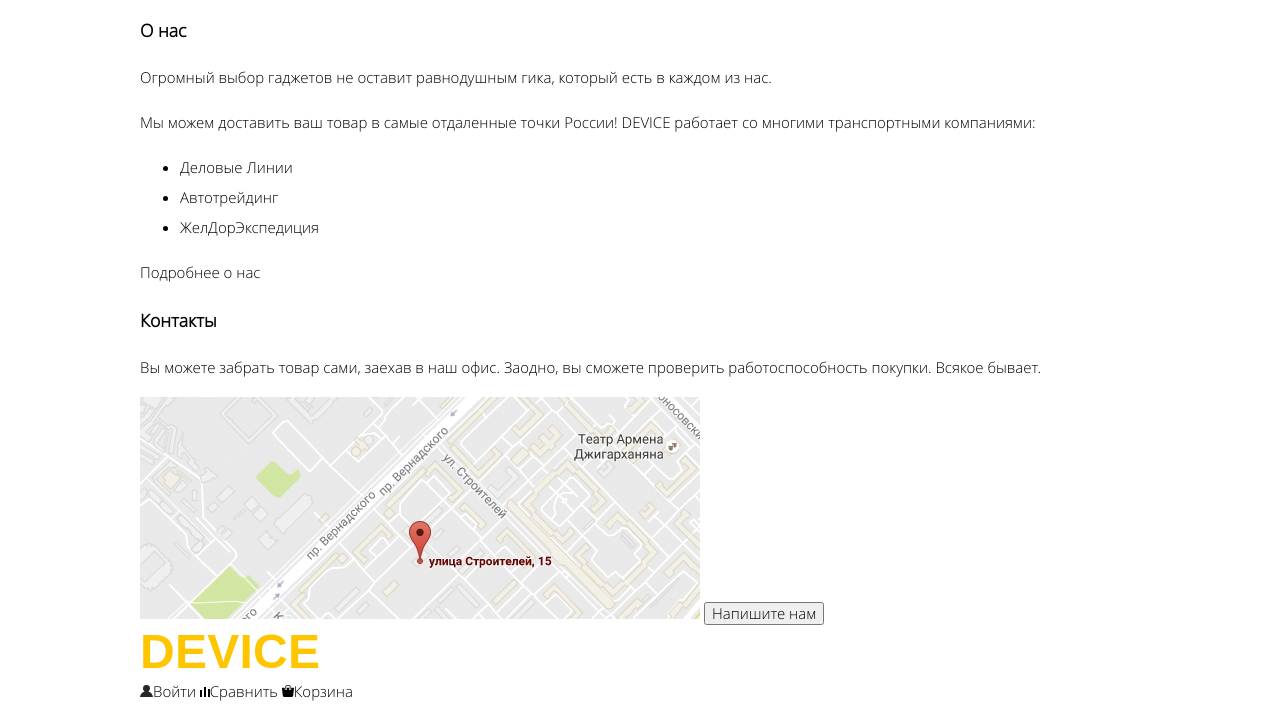
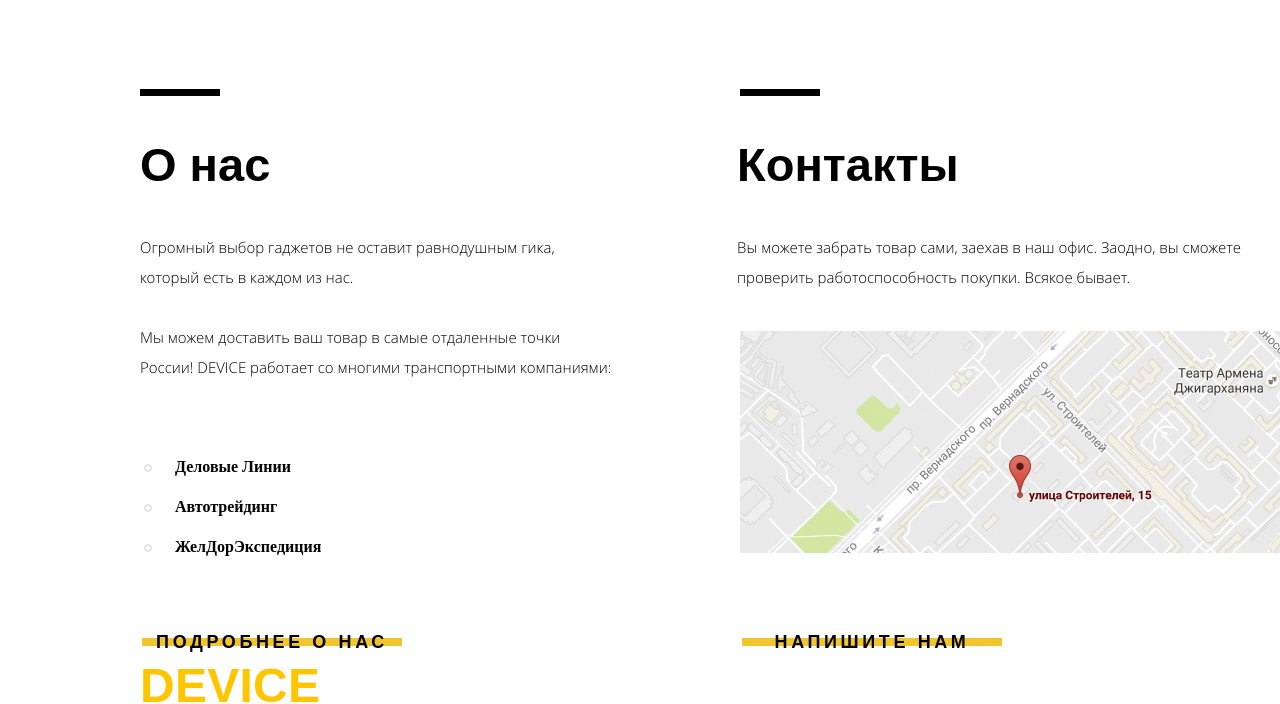
Before and after one commit to anzolo/635861-device, a plain HTML site: page index.html in a window 1280 px wide. Shown: the part 1729-2433 px from the top of the page. Drawn offline with Linux system fonts and the light colour scheme; a web font is replaced by a local one.

Commit message:
блок  контактами и общей информацией

```diff
--- a/css/style.css
+++ b/css/style.css
@@ -919,3 +919,82 @@ services__wrapper:before {
 .partners__link:hover>img:nth-child(2) {
   display: block;
 }
+
+/* блок контактов и адреса */
+
+.addon {
+  display: flex;
+  margin-top: 101px;
+}
+
+.addon__about {
+  position: relative;
+  min-width: 559px;
+}
+
+.addon__about:after {
+  position: absolute;
+  content: "";
+  height: 7px;
+  width: 80px;
+  background-color: black;
+  top: -9px;
+  left: 0px;
+}
+
+.addon__about>p:nth-child(2) {
+  width: 428px;
+}
+
+.addon__about>p:nth-child(3) {
+  width: 477px;
+  margin-top: 30px;
+}
+
+.addon__transport-companies {
+  color: #000000;
+  font-family: "Gilroy";
+  font-size: 16px;
+  font-weight: 800;
+  line-height: 40px;
+  list-style: url('../img/slider-button.png');
+  margin-top: 65px;
+  padding-left: 19px;
+}
+
+.addon__transport-companies li {
+  padding-left: 16px;
+}
+
+.addon__about>a {
+  width: 260px;
+  text-align: center;
+  margin-top: 39px;
+  margin-left: 2px;
+}
+
+.addon__contacts {
+  margin-left: 38px;
+  position: relative;
+}
+
+.addon__contacts:after {
+  position: absolute;
+  content: "";
+  height: 7px;
+  width: 80px;
+  background-color: black;
+  top: -9px;
+  left: 3px;
+}
+
+.addon__contacts>img {
+  margin-top: 24px;
+  margin-left: 3px;
+}
+
+.addon__contacts>button {
+  width: 260px;
+  margin-top: 60px;
+  margin-left:5px;
+}
--- a/index.html
+++ b/index.html
@@ -207,29 +207,28 @@
     <section class="addon">
       <h2 class="visually-hidden">О нас и контакты</h2>
       <div class="addon__about">
-        <div class="addon__black-line"></div>
-        <h3>О нас</h3>
+        <h2>О нас</h2>
         <p>
           Огромный выбор гаджетов не оставит равнодушным гика, который есть в каждом из нас.
         </p>
         <p>
           Мы можем доставить ваш товар в самые отдаленные точки России! DEVICE работает со многими транспортными компаниями:
-          <ul>
-            <li>Деловые Линии</li>
-            <li>Автотрейдинг</li>
-            <li>ЖелДорЭкспедиция</li>
-          </ul>
         </p>
-        <a class="link" href="/about">Подробнее о нас</a>
+        <ul class="addon__transport-companies">
+          <li>Деловые Линии</li>
+          <li>Автотрейдинг</li>
+          <li>ЖелДорЭкспедиция</li>
+        </ul>
+        <a class="button-default" class="link" href="/about">Подробнее о нас</a>
       </div>
       <div class="addon__contacts">
         <div class="addon__black-line"></div>
-        <h3>Контакты</h3>
+        <h2>Контакты</h2>
         <p>
           Вы можете забрать товар сами, заехав в наш офис. Заодно, вы сможете проверить работоспособность покупки. Всякое бывает.
         </p>
         <img src="img/map-small.jpg" width="560" height="222" alt="">
-        <button class="link">Напишите нам</button>
+        <button class="button-default">Напишите нам</button>
       </div>
     </section>
   </main>
```
Also changed, not shown: img/slider-button.png (added).
